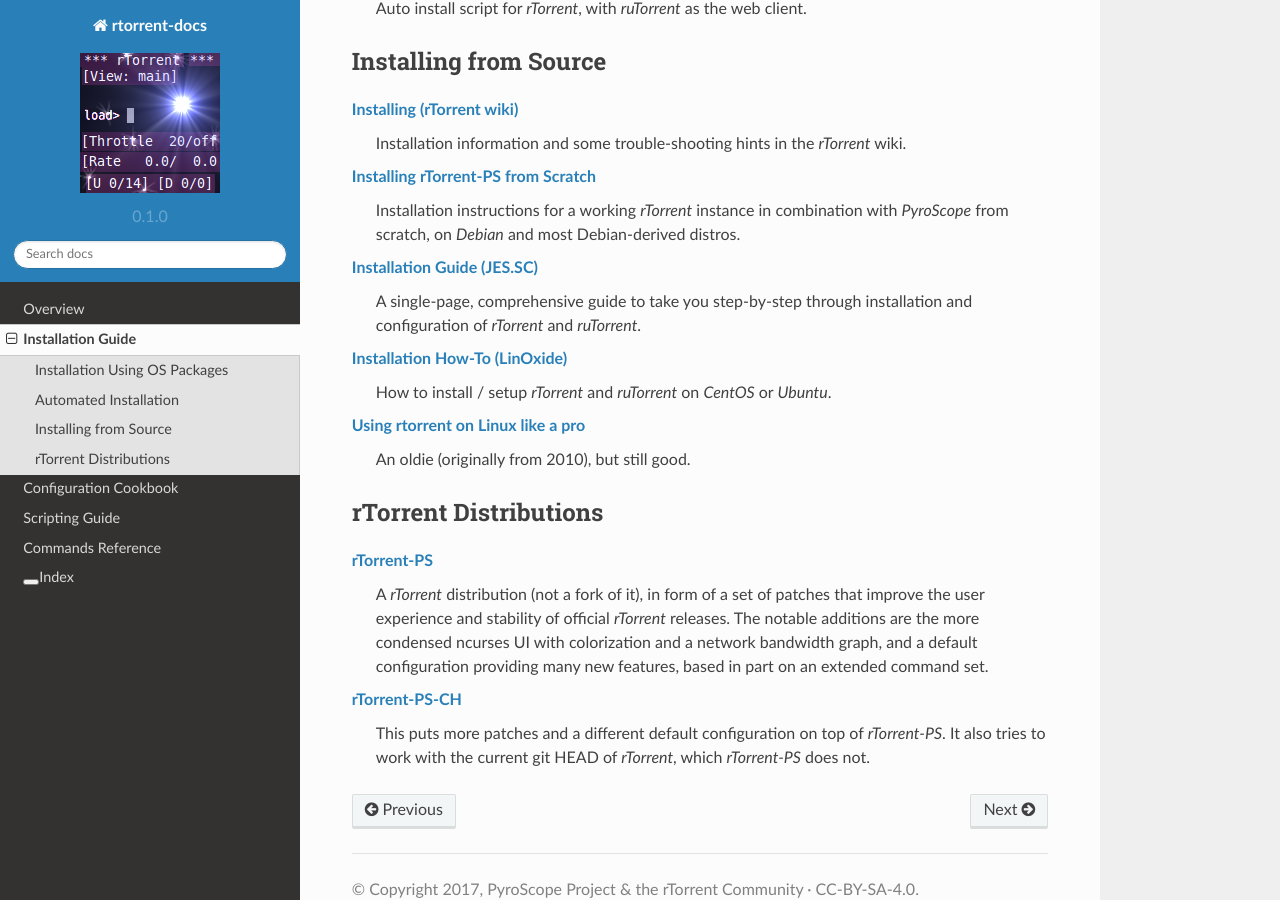
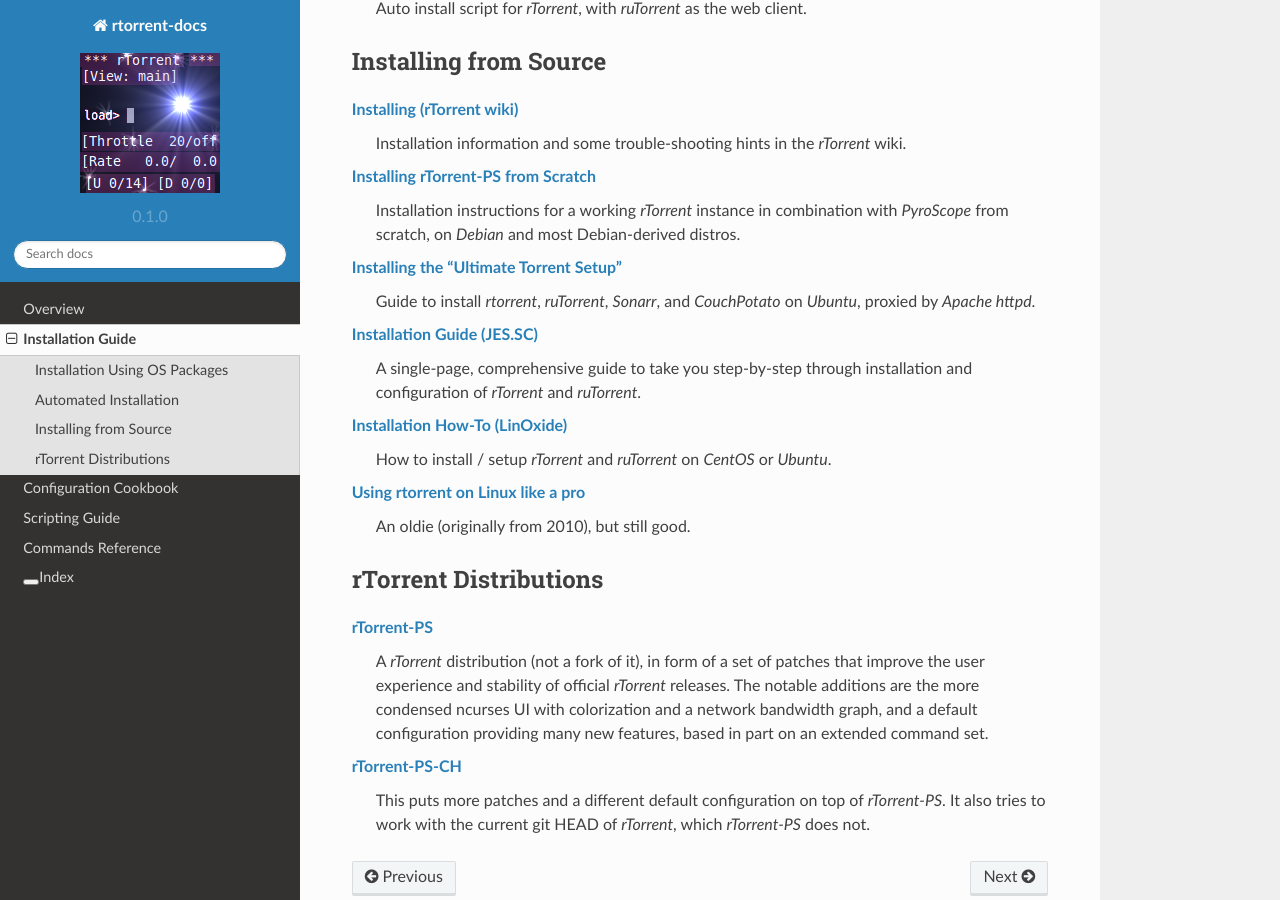
Before and after one commit to rtorrent-community/rtorrent-docs, a Sphinx documentation site: the page built from docs/installation.rst, in a window 1280 px wide and 900 px high, scrolled down 1452 px. Built offline with Sphinx 7.4.7 and the Read the Docs theme 2.0.0, drawn with Linux system fonts in a browser that asks for light colours.

Commit message:
added the “Ultimate Torrent Setup”

```diff
--- a/docs/installation.rst
+++ b/docs/installation.rst
@@ -98,6 +98,11 @@
 
         Installation instructions for a working *rTorrent* instance in combination with *PyroScope* from scratch, on *Debian* and most Debian-derived distros.
 
+    `Installing the “Ultimate Torrent Setup” <https://github.com/xombiemp/ultimate-torrent-setup/wiki#ultimate-torrent-setup>`_
+
+        Guide to install *rtorrent*, *ruTorrent*, *Sonarr*, and *CouchPotato* on *Ubuntu*,
+        proxied by *Apache httpd*.
+
     `Installation Guide (JES.SC) <https://jes.sc/kb/rTorrent+ruTorrent-Seedbox-Guide.php>`_
 
         A single-page, comprehensive guide to take you step-by-step through installation and configuration
```
